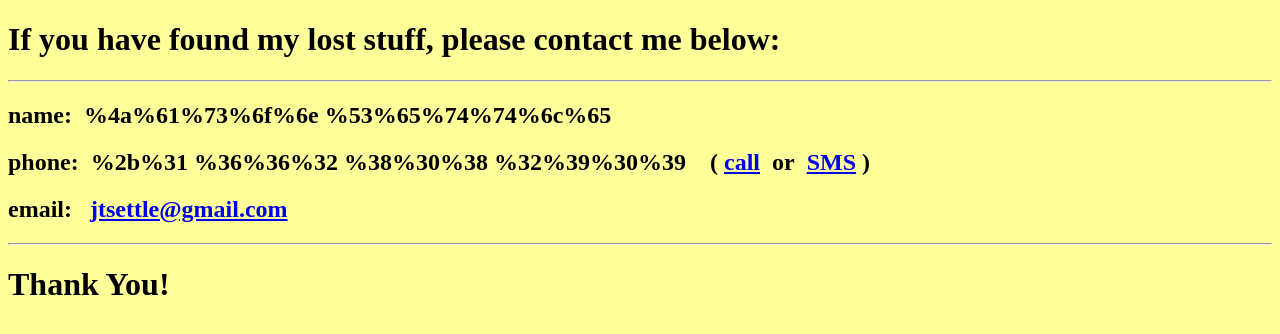
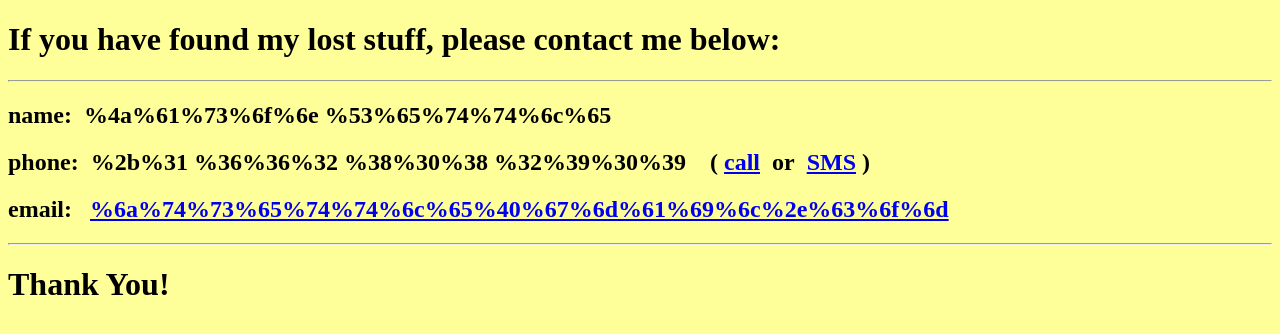
Before and after one commit to freeflyer454/freeflyer454.github.io, a plain HTML site: page Contact.html in a window 1280 px wide. Drawn offline with Linux system fonts and the light colour scheme.

Commit message:
Update Contact.html

```diff
--- a/Contact.html
+++ b/Contact.html
@@ -11,13 +11,12 @@
 }
 </style></head>
   <body id="bkgrn">
-    <h1>If you have found my lost stuff,
-      please contact me below:</h1>
+    <h1>If you have found my lost stuff, please contact me below:</h1>
     <hr style="color: white;">
     <h2>name:&nbsp;&nbsp;%4a%61%73%6f%6e %53%65%74%74%6c%65</h2>
     <h2>phone:&nbsp; %2b%31 %36%36%32 %38%30%38 %32%39%30%39&nbsp; &nbsp; ( <a href="%74%65%6c%3a%2b%31%36%36%32%38%30%38%32%39%30%39">
         call</a>&nbsp; or&nbsp; <a href="%73%6d%73%3a%2b%31%36%36%32%38%30%38%32%39%30%39">SMS</a> )</h2>
-    <h2>email:&nbsp;&nbsp; <a href="&#109;&#97;&#105;&#108;&#116;&#111;&#58;&#106;&#116;&#115;&#101;&#116;&#116;&#108;&#101;&#64;&#103;&#109;&#97;&#105;&#108;&#46;&#99;&#111;&#109;">&#106;&#116;&#115;&#101;&#116;&#116;&#108;&#101;&#64;&#103;&#109;&#97;&#105;&#108;&#46;&#99;&#111;&#109;</a></h2>
+    <h2>email:&nbsp;&nbsp; <a href="%6d%61%69%6c%74%6f%3a%6a%74%73%65%74%74%6c%65%40%67%6d%61%69%6c%2e%63%6f%6d">%6a%74%73%65%74%74%6c%65%40%67%6d%61%69%6c%2e%63%6f%6d</a></h2>
     <hr style="color: white;">
     <h1>Thank You!</h1>
   </body>
```
